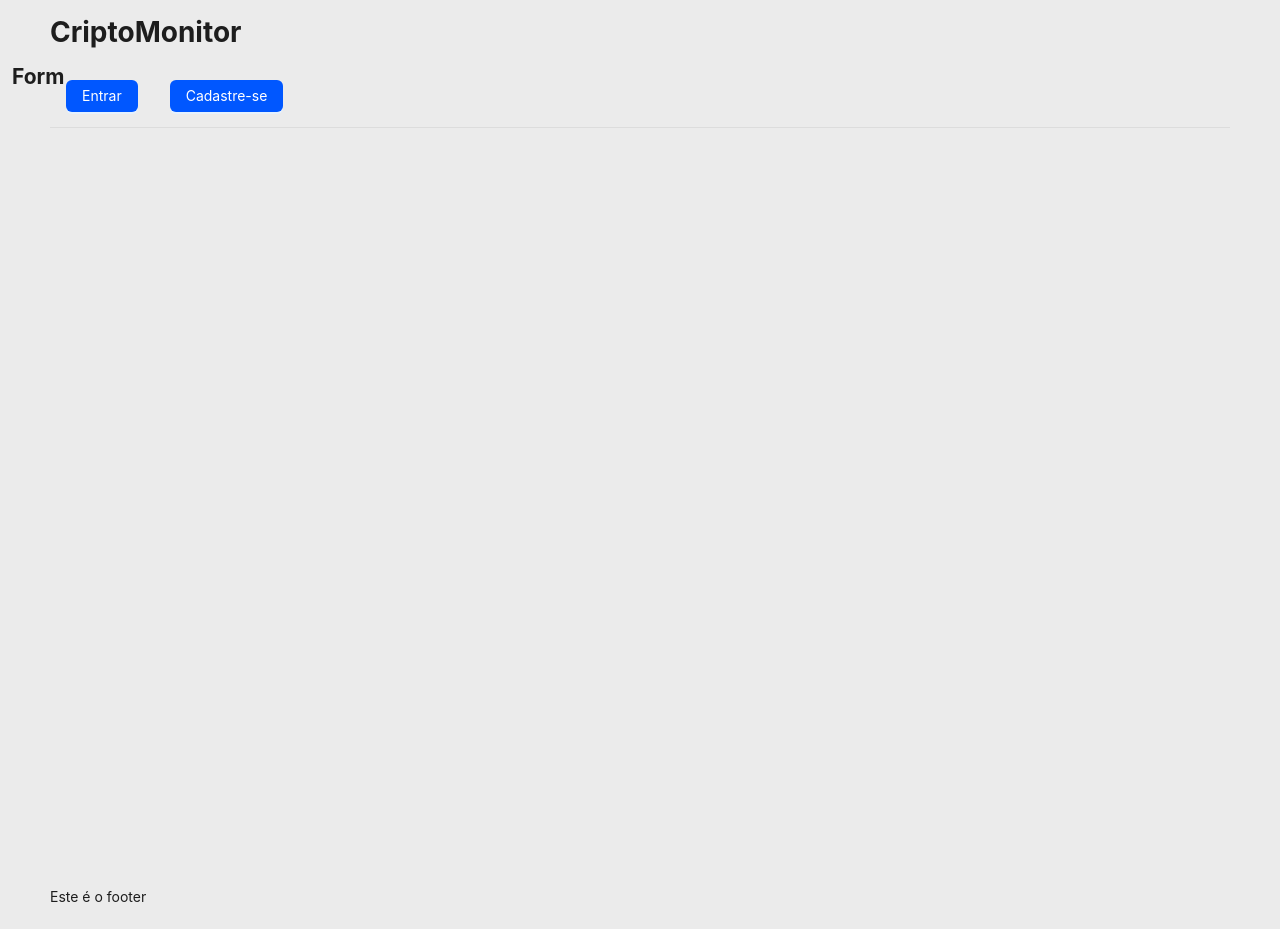
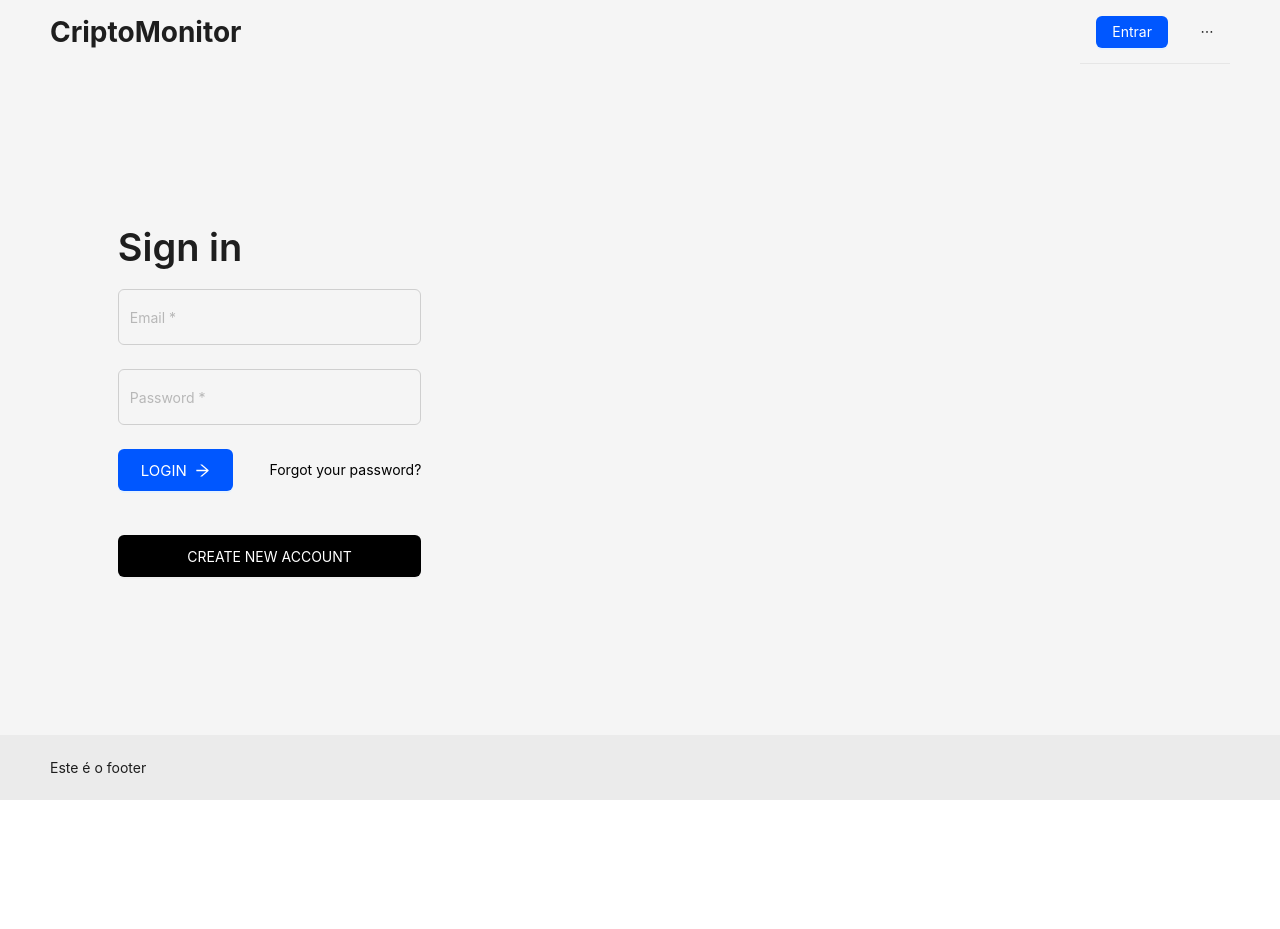
Before and after one commit to Pablo-Rafael-Martin/monitor-cripto, a Next.js app: page / in a window 1280 px wide. After the commit the page ends 800 px from the top, so only its background shows below. Built offline with nearby package versions, Linux system fonts and the light colour scheme; what @ant-design/nextjs-registry would draw is missing.

Commit message:
Style: terminando formulário de login

```diff
--- a/package.json
+++ b/package.json
@@ -9,6 +9,7 @@
     "lint": "next lint"
   },
   "dependencies": {
+    "@ant-design/icons": "^5.6.1",
     "@ant-design/nextjs-registry": "^1.0.2",
     "antd": "^5.24.2",
     "axios": "^1.7.9",
--- /dev/null
+++ b/src/app/LoginContent.tsx
@@ -0,0 +1,71 @@
+import { Button, Flex, Form, FormProps, Input, Space, Typography } from "antd";
+import MyForm from "@/components/MyForm";
+import { ArrowRightOutlined } from "@ant-design/icons";
+
+
+type FieldType = {
+    email: string;
+    password: string;
+}
+
+
+const onFinish: FormProps<FieldType>['onFinish'] = (values) => {
+    console.log('Success: ', values)
+}
+
+
+function LoginContent() {
+    return (
+        <>
+            <div className="main-frame flex">
+                <div className="col-3 offset-1 stack" style={{paddingTop: 160}}>
+                    <Typography.Title level={1}>
+                        <span>Sign in</span>
+                    </Typography.Title>
+                    {/* <h2>Sign in</h2> */}
+
+                    <Form name="login"
+                        layout="vertical"
+                        initialValues={{ remember: true }}
+                        autoComplete="off"
+                        style={{
+                            width: "100%",
+                        }}
+                        onFinish={onFinish}>
+
+                        <Flex vertical >
+                            <Form.Item<FieldType> name="email" rules={[{ required: true, message: 'Input your email.', }]}>
+                                <Input style={{ height: 56 }} placeholder="Email *" variant="outlined" />
+                            </Form.Item>
+
+                            <Form.Item<FieldType> name="password" rules={[{ required: true, message: 'Input your password.', }]}>
+                                <Input style={{ height: 56 }} placeholder="Password *" variant="outlined" />
+                            </Form.Item>
+
+                            <Flex justify="space-between" align="center" >
+                                <Form.Item label={null} style={{margin: 0}}>
+                                    <Button style={{ fontSize: 15, width: 115, height: 42, textTransform: 'uppercase'}} type="primary" htmlType="submit">
+                                        Login
+
+                                        <ArrowRightOutlined />
+                                    </Button>
+                                </Form.Item>
+
+                                <Typography.Link style={{color: 'black'}} href="#">Forgot your password?</Typography.Link>
+                            </Flex>
+                        </Flex>
+                    </Form>
+
+                    <Space direction="vertical" style={{ width: "100%", textAlign: "center", paddingTop: 44}}>
+                        <Button variant="solid" color="default" block style={{height: 42, width: '100%'}}>CREATE NEW ACCOUNT</Button>
+                    </Space>
+
+                </div>
+
+                <div className="col-5 offset-1" ></div>
+            </div>
+        </>
+    );
+}
+
+export default LoginContent;
--- a/src/app/layout.tsx
+++ b/src/app/layout.tsx
@@ -4,10 +4,10 @@ import { AntdRegistry } from "@ant-design/nextjs-registry";
 import { ConfigProvider } from "antd";
 import { themeConfig } from './style/theme.js';
 
-// export const metadata: Metadata = {
-//   title: "Create Next App",
-//   description: "Generated by create next app",
-// };
+export const metadata: Metadata = {
+  title: "Monitor Cripto",
+  description: "Importe uma carteira, rastreie preços e outros indicadores e receba alertas de compra e venda.",
+};
 
 export default function RootLayout({
     children,
--- a/src/app/page.tsx
+++ b/src/app/page.tsx
@@ -1,11 +1,12 @@
 'use client';
 
-import { Layout, Menu } from "antd";
+import { Flex, Form, Layout, Menu } from "antd";
 import styles from "./page.module.css";
 import { Header, Content, Footer } from "antd/es/layout/layout";
 import AppMenu from "@/components/AppMenu";
 import { Roboto } from "next/font/google";
 import WebsiteLogo from "@/components/WebsiteLogo";
+import LoginContent from "./LoginContent";
 
 
 
@@ -23,17 +24,15 @@ export default function Entrar() {
 
             <Layout style={{ minHeight: '100vh', }}>
                 <Header style={{ backgroundColor: "transparent" }}>
-                    <WebsiteLogo />
+                    <Flex style={{justifyContent: 'space-between'}}>
+                        <WebsiteLogo />
 
-                    <AppMenu />
+                        <AppMenu />
+                    </Flex>
                 </Header>
 
                 <Content>
-                    <div className="main-frame flex">
-                        <div className="col-5">
-                            <h2>Form</h2>
-                        </div>
-                    </div>
+                    <LoginContent />
                 </Content>
 
                 <Footer>
--- a/src/app/style/base.scss
+++ b/src/app/style/base.scss
@@ -25,7 +25,6 @@ body {
 @for $i from 1 through $total-columns {
     .col-#{$i} {
         width: 100%;
-        height: 100vh;
         max-width: calc((100% / $total-columns) * #{$i});
         padding-left: calc($gutter / 2);
         padding-right: calc($gutter / 2);
--- /dev/null
+++ b/src/app/style/fonts.scss
@@ -0,0 +1,31 @@
+.fs--20 {
+    font-size: 20px;
+}
+
+.fs--16 {
+    font-size: 16px;
+}
+
+.fs--15 {
+    font-size: 15px;
+}
+
+.fs--14 {
+    font-size: 14px;
+}
+
+.fw--500 {
+    font-weight: 500;
+}
+
+.fw--400 {
+    font-weight: 400;
+}
+
+.fw--300 {
+    font-weight: 300;
+}
+
+.fw--700 {
+    font-weight: 700;
+}
--- a/src/app/style/index.scss
+++ b/src/app/style/index.scss
@@ -2,6 +2,7 @@
 @use './settings.scss';
 @use './base.scss';
 @use './utils.scss';
+@use "./fonts.scss";
 
 @use './components/WebsiteLogo.scss';
 
--- a/src/app/style/theme.js
+++ b/src/app/style/theme.js
@@ -1,18 +1,25 @@
 import { theme } from "antd"
+
+const primaryBackground = '#f5f5f5';
+const mainBlue = '#0057FF';
 
 export const themeConfig = {
     algorithm: theme.defaultAlgorithm,
     token: {
-        colorBgBase: '#f5f5f5',
-        colorPrimary: '#0057FF',
-        colorInfo: '#0057FF',
-        colorLink: '#0057FF',
+        colorBgBase: primaryBackground,
+        colorPrimary: mainBlue,
+        colorInfo: mainBlue,
+        colorLink: mainBlue,
     },
     components: {
+        Layout: {
+            bodyBg: primaryBackground,
+        },
         Button: {
-            // defaultColor: 'red',
+            defaultColor: 'white !important',
+            defaultBg: 'black !important',
             primaryColor: 'white !important',
-            // solidTextColor: 'red',
+            activeBg: 'transparent',
         }
     }
 }
--- /dev/null
+++ b/src/components/MyForm.tsx
@@ -0,0 +1,31 @@
+"use client";
+
+import { Form, Input, Button } from "antd";
+
+const MyForm = () => {
+  const [form] = Form.useForm();
+
+  const onFinish = (values: any) => {
+    console.log("Form values:", values);
+  };
+
+  return (
+    <Form form={form} onFinish={onFinish} layout="vertical">
+      <Form.Item
+        label="Nome"
+        name="nome"
+        rules={[{ required: true, message: "Por favor, insira seu nome!" }]}
+      >
+        <Input />
+      </Form.Item>
+
+      <Form.Item>
+        <Button type="primary" htmlType="submit">
+          Enviar
+        </Button>
+      </Form.Item>
+    </Form>
+  );
+};
+
+export default MyForm;
```
Also changed, not shown: 1 other file (tests, documents, lock files or other folders).
